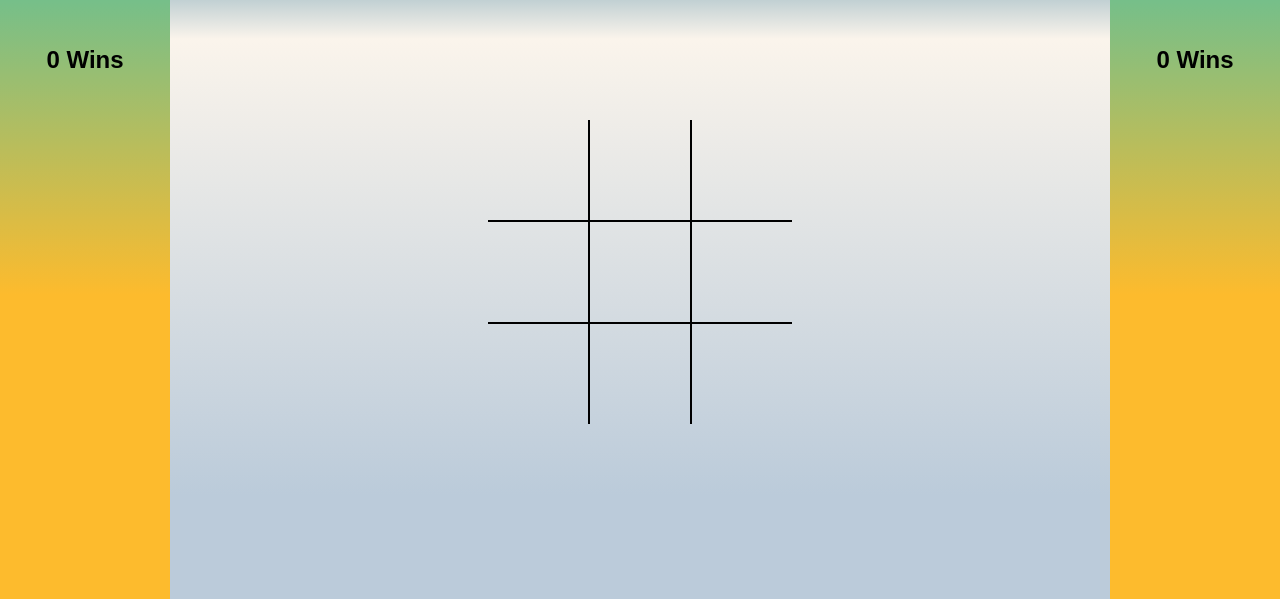
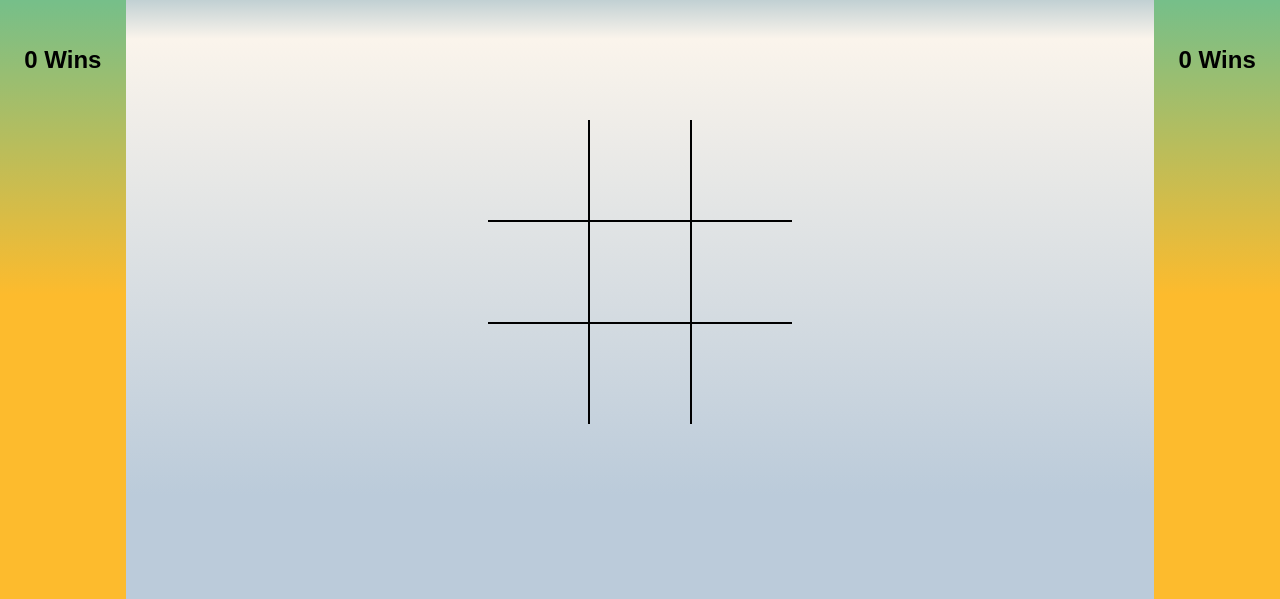
Before and after one commit to JWill06/tic-tac-toe, a website: page index.html in a window 1280 px wide. Shown: the part 201-800 px from the top of the page. Drawn offline with Linux system fonts and the light colour scheme.

Commit message:
updated styling

```diff
--- a/style.css
+++ b/style.css
@@ -24,7 +24,7 @@ body {
 }
 
 .game-board-section {
-    width: 900px;
+    width: 1500px;
     margin: 0;
     justify-content: center;
     align-items: center;
```
Also changed, not shown: package.json (indentation only), 1 other file.
